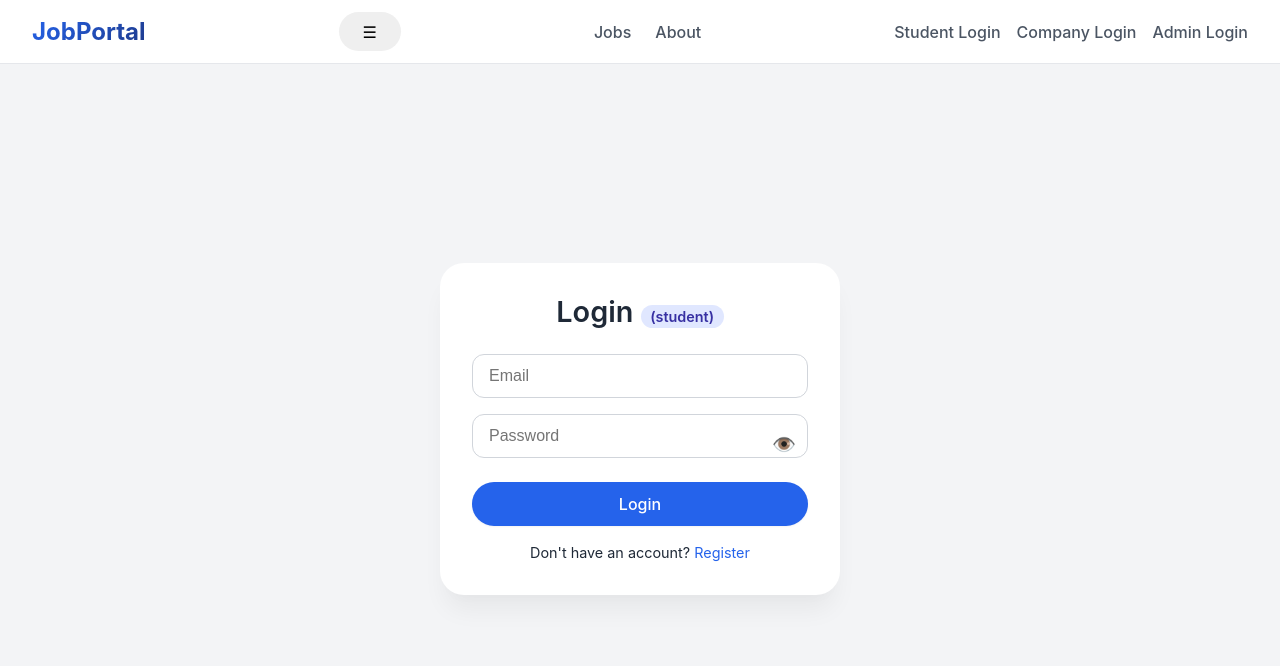
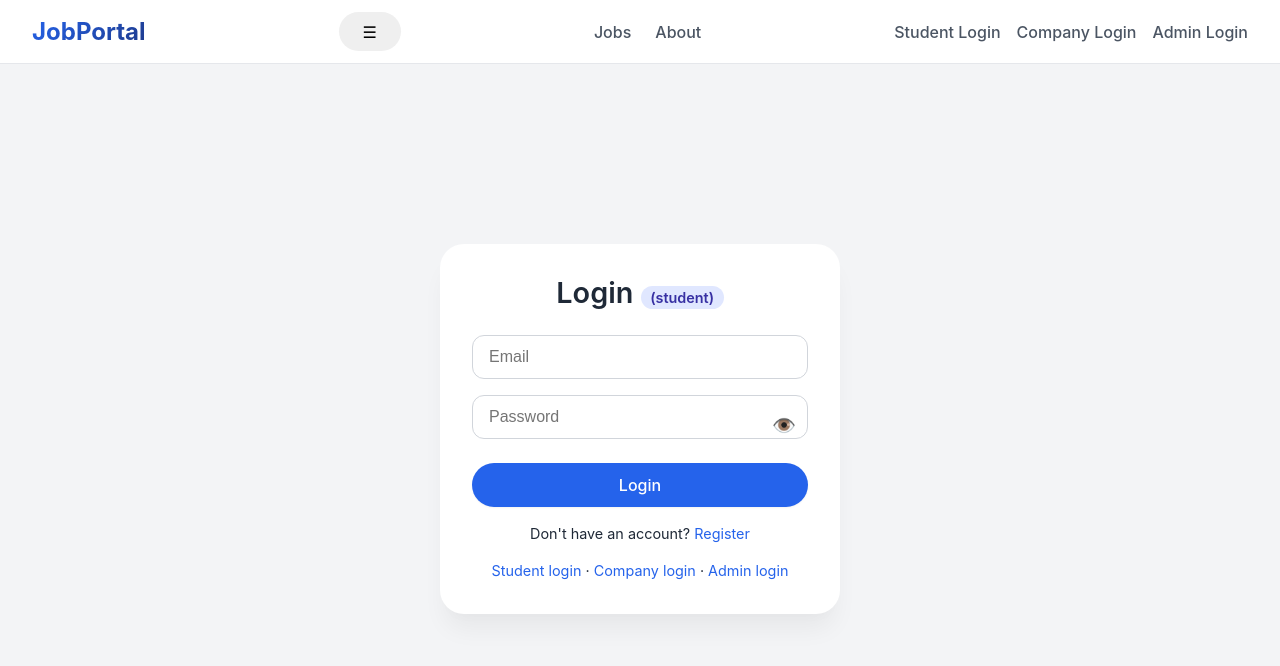
Before and after one commit to Sinaninu/student-job-finder, a React app in the folder frontend/: page /login in a window 1280 px wide. Shown: the top 666 px of the page. Built offline with nearby package versions, Linux system fonts and the light colour scheme; no server answers; the HTML template or start-up script is replaced by a standard one.

Commit message:
feat(auth): support admin login redirect

```diff
--- a/frontend/src/pages/Login.jsx
+++ b/frontend/src/pages/Login.jsx
@@ -6,23 +6,29 @@ export default function Login() {
   const { login } = useAuth()
   const navigate = useNavigate()
   const [params] = useSearchParams()
-  const role = params.get('role') || 'student'
+  const requestedRole = params.get('role')
+  const role = requestedRole === 'company' || requestedRole === 'admin' ? requestedRole : 'student'
 
   const [email, setEmail] = useState('')
   const [password, setPassword] = useState('')
   const [showPassword, setShowPassword] = useState(false)
+  const [error, setError] = useState('')
+  const [loading, setLoading] = useState(false)
 
-  const handleLogin = async () => {
+  const handleLogin = async (e) => {
+    e.preventDefault()
+    setError('')
+    setLoading(true)
+
     try {
-      await login(email, password)
-      const storedUser = JSON.parse(localStorage.getItem('user') || '{}')
-      if (storedUser.role === 'admin') {
-        navigate('/admin')
-      } else {
-        navigate('/dashboard')
-      }
+      const user = await login(email, password, role)
+      if (user.role === 'admin') navigate('/admin', { replace: true })
+      else if (user.role === 'company') navigate('/company/dashboard', { replace: true })
+      else navigate('/student/dashboard', { replace: true })
     } catch (error) {
-      alert(error.response?.data?.message || error.message || 'Invalid email or password')
+      setError(error.response?.data?.message || error.message || 'Invalid email or password')
+    } finally {
+      setLoading(false)
     }
   }
 
@@ -30,31 +36,24 @@ export default function Login() {
     <div className="login-page">
       <div className="login-card">
         <h2>Login <span className="role-badge">({role})</span></h2>
-        <input
-          type="email"
-          placeholder="Email"
-          value={email}
-          onChange={(e) => setEmail(e.target.value)}
-        />
-        <div className="password-wrapper">
-          <input
-            type={showPassword ? 'text' : 'password'}
-            placeholder="Password"
-            value={password}
-            onChange={(e) => setPassword(e.target.value)}
-          />
-          <span
-            className="eye-icon"
-            onClick={() => setShowPassword(!showPassword)}
-          >
-            {showPassword ? '🚫👁️' : '👁️'}
-          </span>
-        </div>
-        <button className="btn-primary login-btn" onClick={handleLogin}>
-          Login
-        </button>
+        {error && <p className="error-message">{error}</p>}
+        <form onSubmit={handleLogin}>
+          <input type="email" placeholder="Email" value={email} onChange={(e) => setEmail(e.target.value)} required />
+          <div className="password-wrapper">
+            <input type={showPassword ? 'text' : 'password'} placeholder="Password" value={password} onChange={(e) => setPassword(e.target.value)} required />
+            <span className="eye-icon" onClick={() => setShowPassword(!showPassword)}>
+              {showPassword ? '🙈' : '👁️'}
+            </span>
+          </div>
+          <button className="btn-primary login-btn" disabled={loading} type="submit">
+            {loading ? 'Logging in...' : 'Login'}
+          </button>
+        </form>
         <p className="register-link">
-          Don't have an account? <Link to="/register">Register</Link>
+          Don't have an account? <Link to={`/register?role=${role}`}>Register</Link>
+        </p>
+        <p className="register-link">
+          <Link to="/login?role=student">Student login</Link> · <Link to="/login?role=company">Company login</Link> · <Link to="/login?role=admin">Admin login</Link>
         </p>
       </div>
     </div>
```
